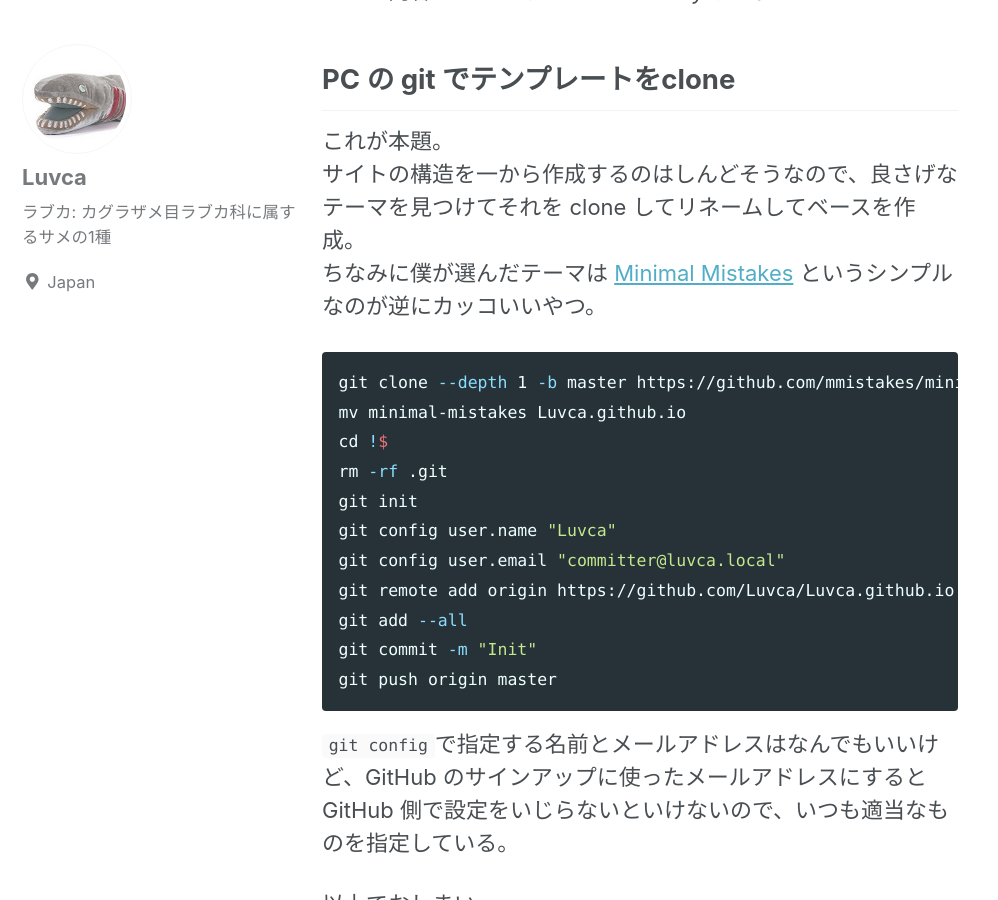
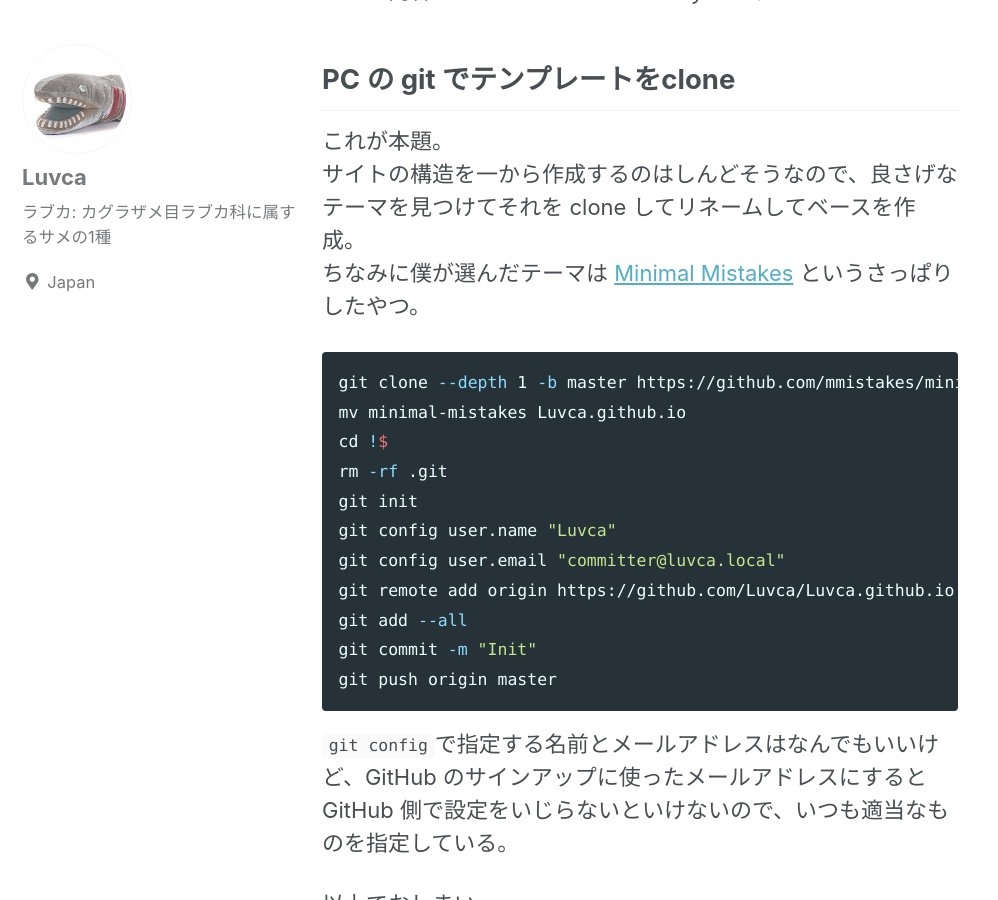
Before and after one commit to Luvca/Luvca.github.io, a Jekyll site: the page built from _posts/2018-04-20-how-to-create-this-blog.md, in a window 1280 px wide and 900 px high, scrolled down 1504 px. Shown: the whole window, without its empty margins (0-998 px from the left). Built offline with Jekyll 4.4.1, drawn with Linux system fonts in a browser that asks for light colours; nearby versions of some CDN libraries.

Commit message:
Update post

```diff
--- a/_data/navigation.yml
+++ b/_data/navigation.yml
@@ -1,7 +1,7 @@
 # main links
 main:
   - title: "About"
-    url: https://Luvca.github.io/about/
+    url: /about/
   - title: "Posts"
     url: /year-archive/
   - title: "Collections"
--- a/_posts/2018-04-20-how-to-create-this-blog.md
+++ b/_posts/2018-04-20-how-to-create-this-blog.md
@@ -31,7 +31,7 @@
 ## PC の git でテンプレートをclone
 これが本題。
 サイトの構造を一から作成するのはしんどそうなので、良さげなテーマを見つけてそれを clone してリネームしてベースを作成。
-ちなみに僕が選んだテーマは [Minimal Mistakes](https://mmistakes.github.io/minimal-mistakes/) というシンプルなのが逆にカッコいいやつ。
+ちなみに僕が選んだテーマは [Minimal Mistakes](https://mmistakes.github.io/minimal-mistakes/) というさっぱりしたやつ。
 ~~~sh
 git clone --depth 1 -b master https://github.com/mmistakes/minimal-mistakes.git
 mv minimal-mistakes Luvca.github.io
```
